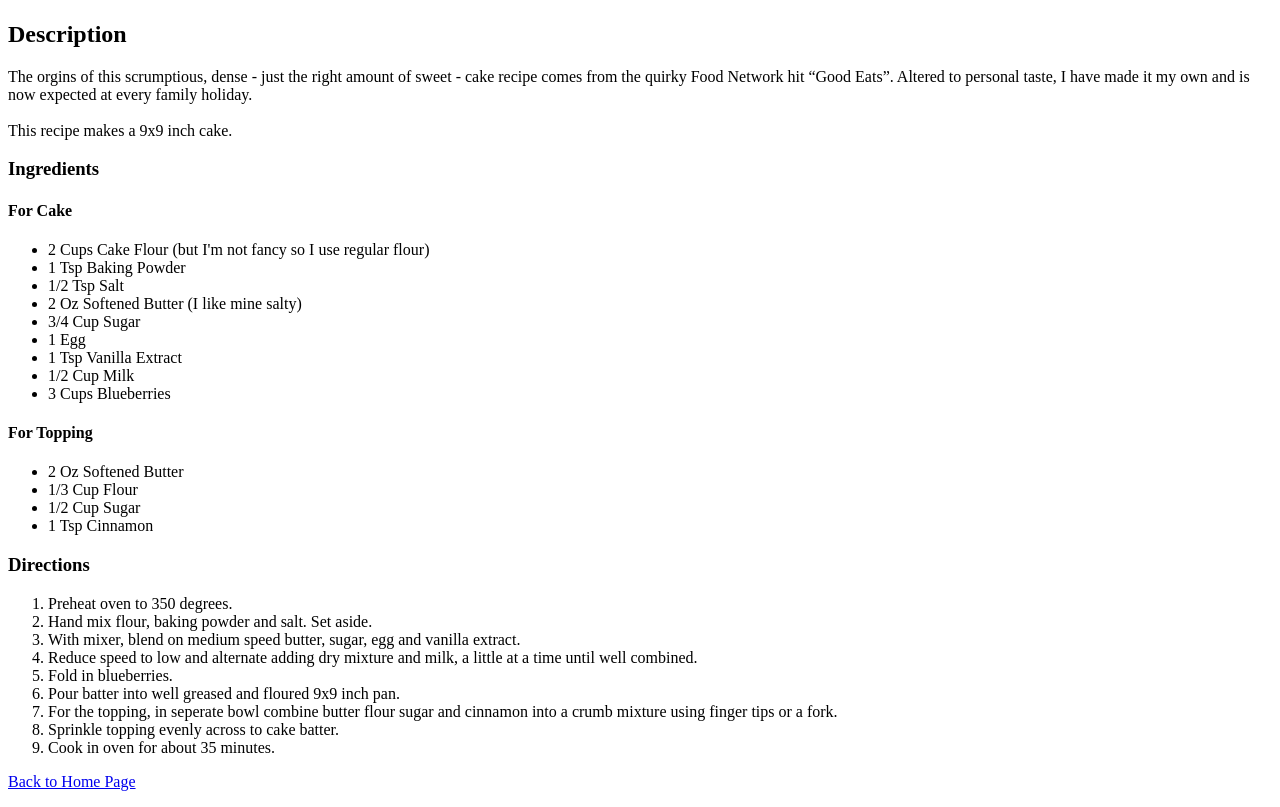
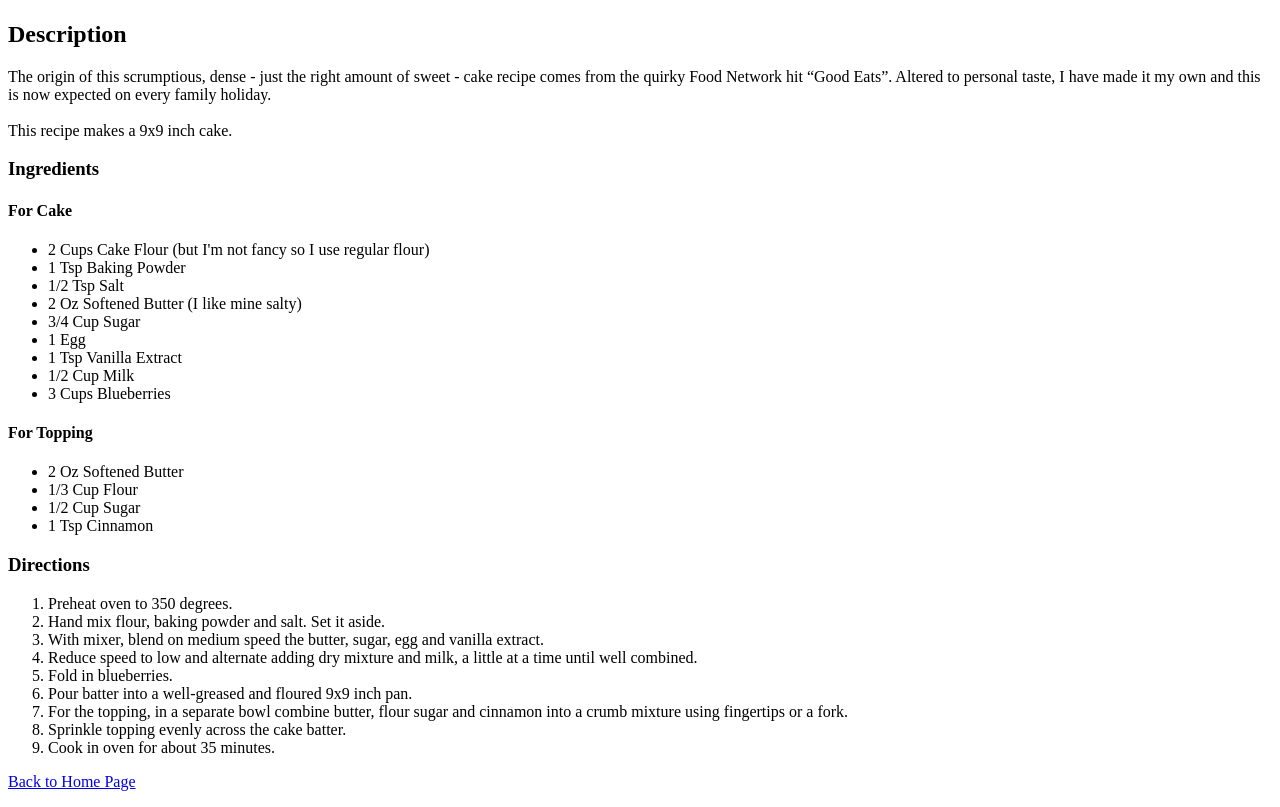
Before and after one commit to nmbh1813/odin-recipes, a plain HTML site: page recipes/bbcake.html in a window 1280 px wide. Shown: the part 433-1240 px from the top of the page. Drawn offline with Linux system fonts and the light colour scheme.

Commit message:
Minor grammar change to bananabread.html bb cake.html smoothies.html, modify recipetemp.html

```diff
--- a/recipes/bbcake.html
+++ b/recipes/bbcake.html
@@ -15,10 +15,10 @@
         <h2>Description</h2>
 
             <p>
-                The orgins of this scrumptious, dense - just the right amount of sweet - cake
+                The origin of this scrumptious, dense - just the right amount of sweet - cake
                 recipe comes from the quirky Food Network hit &ldquo;Good Eats&rdquo;.
-                Altered to personal taste, I have made it my own and is now expected
-                at every family holiday.
+                Altered to personal taste, I have made it my own and this is now expected
+                on every family holiday.
                 <br><br>
                 This recipe makes a 9x9 inch cake.
             </p>
@@ -55,15 +55,15 @@
 
             <ol>
                 <li>Preheat oven to 350 degrees.</li>
-                <li>Hand mix flour, baking powder and salt. Set aside.</li>
-                <li>With mixer, blend on medium speed butter, sugar, egg and vanilla extract.</li>
+                <li>Hand mix flour, baking powder and salt. Set it aside.</li>
+                <li>With mixer, blend on medium speed the butter, sugar, egg and vanilla extract.</li>
                 <li>Reduce speed to low and alternate adding dry mixture and milk, a little at a time
                     until well combined.</li>
                 <li>Fold in blueberries.</li>
-                <li>Pour batter into well greased and floured 9x9 inch pan.</li>
-                <li>For the topping, in seperate bowl combine butter flour sugar and cinnamon into a crumb mixture
-                    using finger tips or a fork.</li>
-                <li>Sprinkle topping evenly across to cake batter.</li>
+                <li>Pour batter into a well-greased and floured 9x9 inch pan.</li>
+                <li>For the topping, in a separate bowl combine butter, flour sugar and cinnamon into a crumb mixture
+                    using fingertips or a fork.</li>
+                <li>Sprinkle topping evenly across the cake batter.</li>
                 <li>Cook in oven for about 35 minutes.</li>
             </ol>
 
```
Also changed, not shown: recipes/bananabread.html (+2 -2 lines), recipes/recipetemp.html (+11 -4 lines), recipes/smoothies.html (+5 -5 lines).
